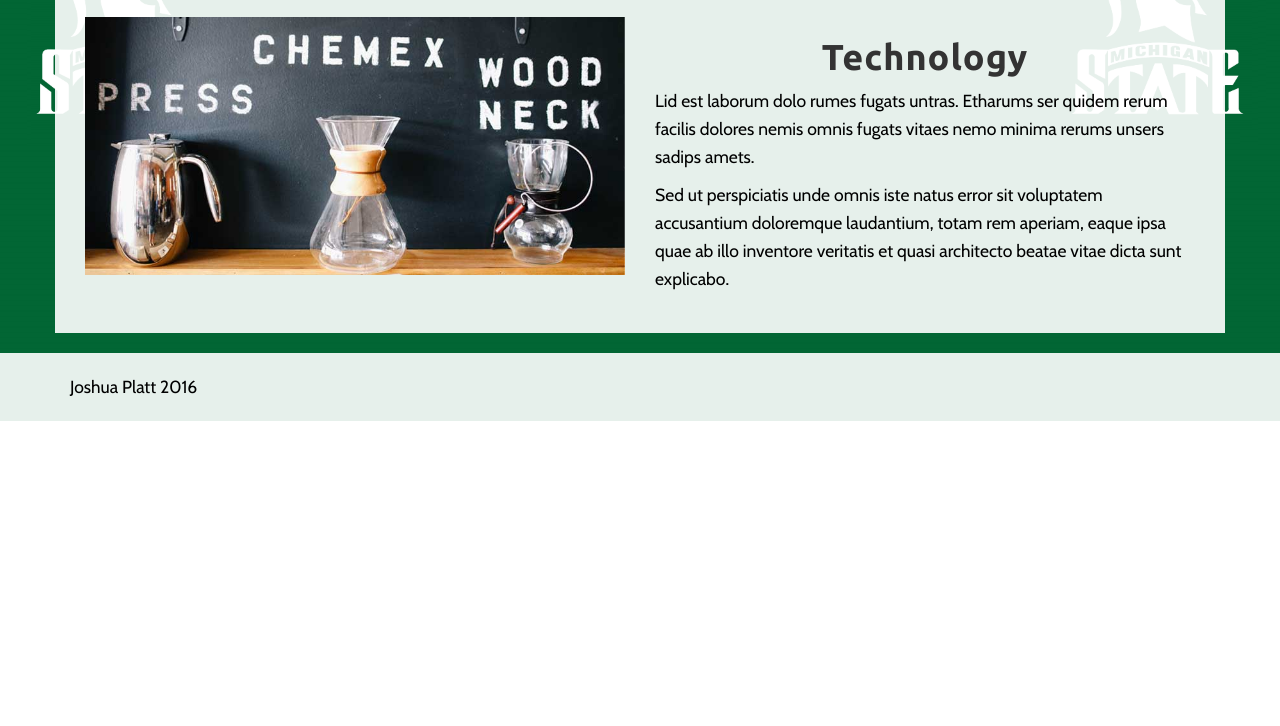
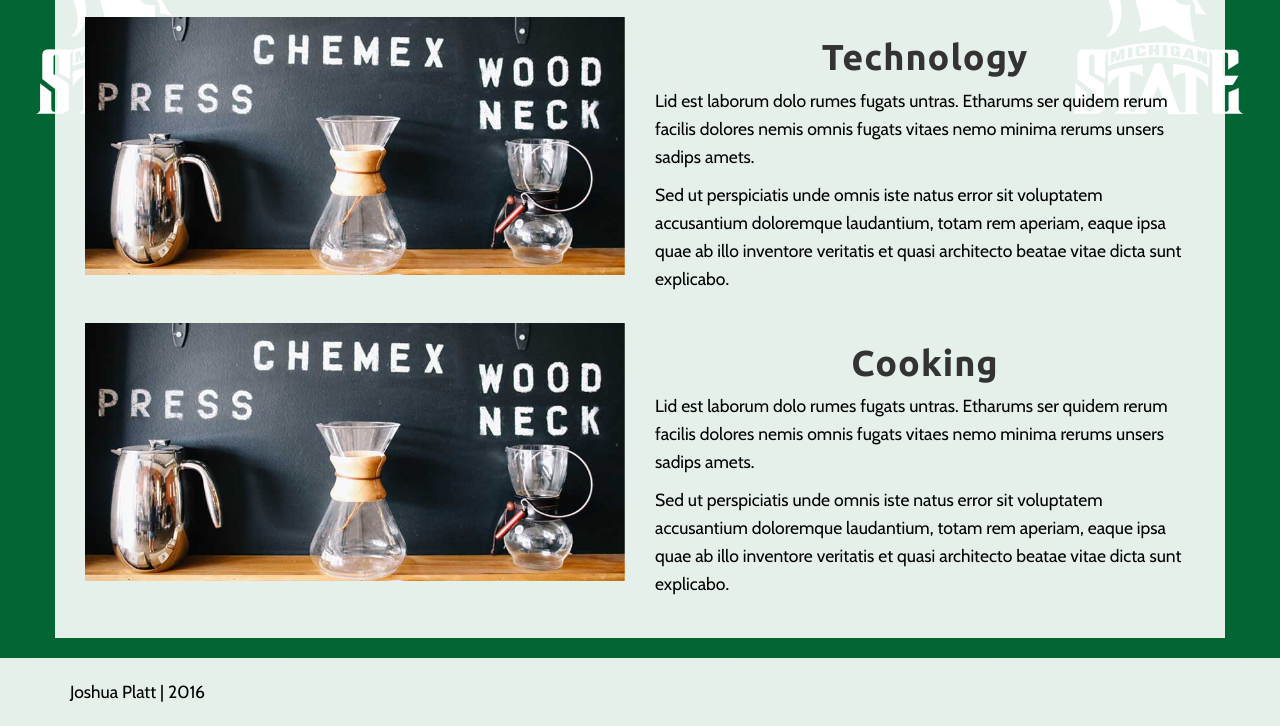
Before and after one commit to plattjo1/resumeStuff, a website: page public/about.html in a window 1280 px wide. Shown: the part 1185-1911 px from the top of the page. Before the commit the page ends 1606 px from the top, so only its background shows below. Drawn offline with nearby package versions, Linux system fonts and the light colour scheme.

Commit message:
commit 9
commit 9

```diff
--- a/public/about.html
+++ b/public/about.html
@@ -115,6 +115,17 @@
                     <p>Sed ut perspiciatis unde omnis iste natus error sit voluptatem accusantium doloremque laudantium, totam rem aperiam, eaque ipsa quae ab illo inventore veritatis et quasi architecto beatae vitae dicta sunt explicabo.</p>
                 </div>
                 <div class="clearfix"></div>
+
+                <br>
+                <div class="col-md-6">
+                    <img class="img-responsive img-border-left" src="img/slide-2.jpg" alt="">
+                </div>
+                <div class="col-md-6">
+                    <h1 class="text-center">Cooking</h1>
+                    <p>Lid est laborum dolo rumes fugats untras. Etharums ser quidem rerum facilis dolores nemis omnis fugats vitaes nemo minima rerums unsers sadips amets.</p>
+                    <p>Sed ut perspiciatis unde omnis iste natus error sit voluptatem accusantium doloremque laudantium, totam rem aperiam, eaque ipsa quae ab illo inventore veritatis et quasi architecto beatae vitae dicta sunt explicabo.</p>
+                </div>
+                <div class="clearfix"></div>
             </div>
 
 
@@ -127,7 +138,7 @@
         <div class="container">
             <div class="row">
                 <div class="col-lg-12 pull-left">
-                    <p>Joshua Platt 2016</p>
+                    <p>Joshua Platt | 2016</p>
                 </div>
             </div>
         </div>
```
Also changed, not shown: public/contact.html (+1 -1 lines), public/experience.html (+1 -1 lines), public/index.html (+2 -2 lines).
